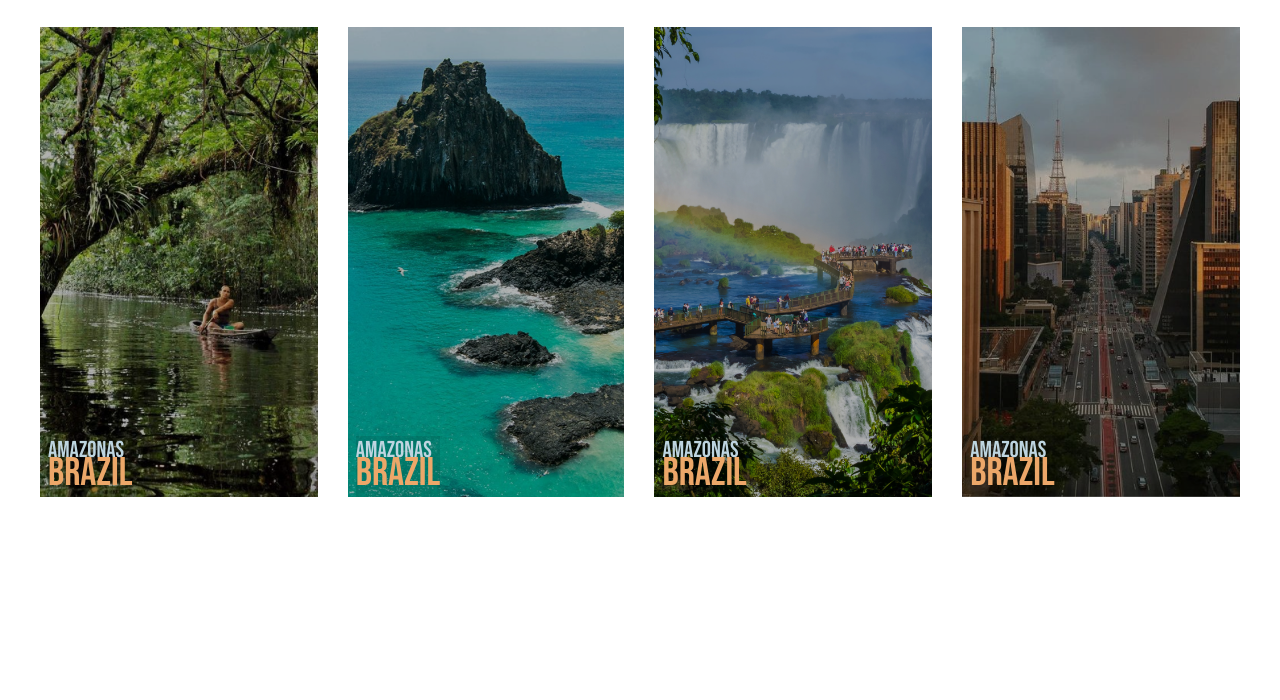
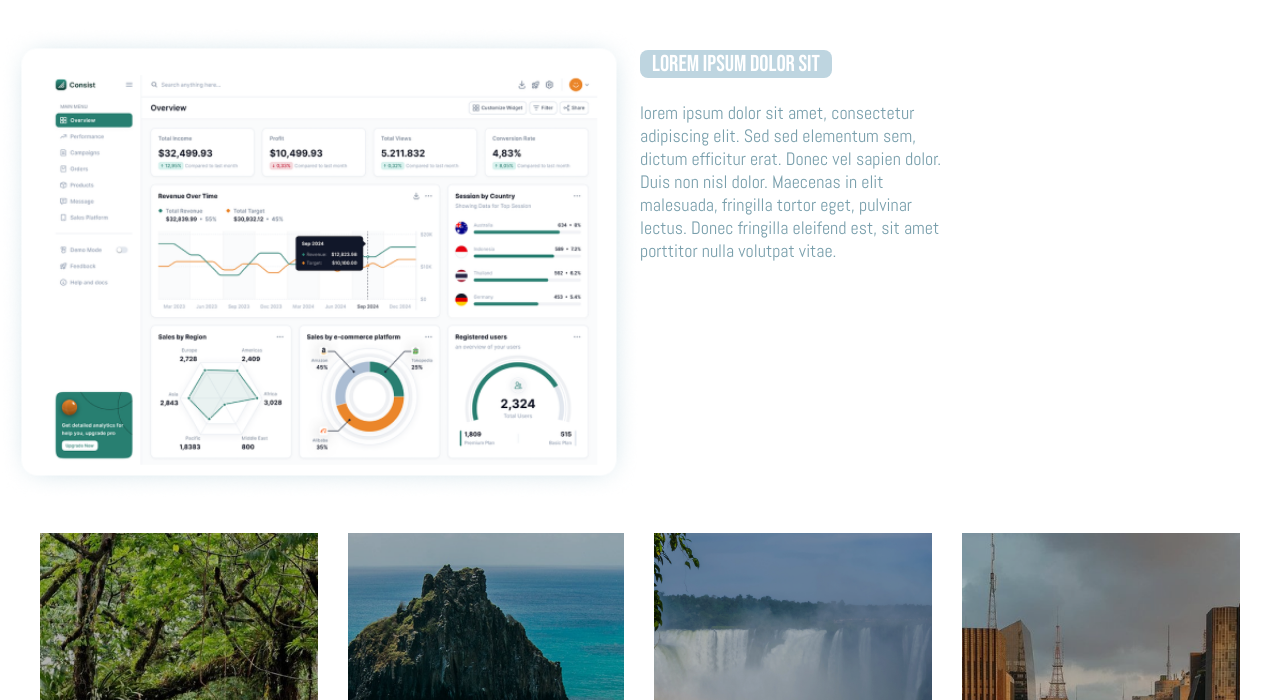
Before and after one commit to Insight-Trip/Insight-Trip, a plain HTML site: page Landing-Page/index.html in a window 1280 px wide. Shown: the part 1420-2120 px from the top of the page. Before the commit the page ends 1947 px from the top, so only its background shows below. Drawn offline with Linux system fonts and the light colour scheme.

Commit message:
'organização_desenvolvimento'

```diff
--- a/Landing-Page/assets/dom.js
+++ b/Landing-Page/assets/dom.js
@@ -1,45 +1,43 @@
 //Função para sombra na navbar no momento do scroll
-window.addEventListener('scroll', function () {
+function adicionarSombraNaNavbar() {
     let navbar = document.querySelector('.navbar');
 
-    if (this.window.scrollY > 0) {
+    if (window.scrollY > 0) {
         navbar.classList.add('shadow');
     } else {
         navbar.classList.remove('shadow');
     }
-});
+}
+
+let endPosition = window.scrollY;
 
 //Função para animação do nome InsightTrip da home com o scroll
-let endPosition = window.scrollY;
-
-document.addEventListener('scroll', function(){
+function animarTextoInsightTrip() {
     const text = document.querySelector('#insghtTrip-TextCover');
-
     const scrollY = window.scrollY;
 
     console.log(scrollY);
 
     let top = parseInt(window.getComputedStyle(text).top, 10);
 
-        if (isNaN(top)) top = 0;
+    if (isNaN(top)) top = 0;
 
-    if(scrollY > endPosition){
-        if(top < 409){
+    if (scrollY > endPosition) {
+        if (top < 409) {
             text.style.top = `${top + 100}px`;
         }
-    }else{
-        if(top >= 110)
-        text.style.top = `${top - 100}px`;
+    } else {
+        if (top >= 110)
+            text.style.top = `${top - 100}px`;
     }
 
-        console.log(top)
+    console.log(top);
 
-        endPosition = scrollY;
-
-})
+    endPosition = scrollY;
+}
 
 //Função para troca de imagens de tempos em tempos
-document.addEventListener('DOMContentLoaded', () =>{
+function inicializarTrocaDeImagens(tempoTroca) {
     const imageCover = document.getElementById('imageCover');
     const textCover = document.querySelector('#insghtTrip-TextCover');
     const listaImagens = ["assets/Images/tree-ocean.png",  "assets/Images/mar-sol.png", "assets/Images/mountain.png"]
@@ -69,7 +67,7 @@ document.addEventListener('DOMContentLoaded', () =>{
                 navbar.classList.add('second');
             }
 
-            if(posicaoImagem == 3){
+            if(posicaoImagem == 2){
 
                 textCover.classList.remove('second');
                 imageCover.classList.remove('second');
@@ -94,5 +92,17 @@ document.addEventListener('DOMContentLoaded', () =>{
 
     }
 
-    setInterval(changeImage, 5000);
-})
+    setInterval(changeImage, tempoTroca);
+}
+
+
+
+
+//Chamada das funções
+window.addEventListener('scroll', function () {
+    adicionarSombraNaNavbar();
+});
+
+document.addEventListener('scroll', animarTextoInsightTrip);
+
+document.addEventListener('DOMContentLoaded', inicializarTrocaDeImagens(5000));
--- a/Landing-Page/assets/style.css
+++ b/Landing-Page/assets/style.css
@@ -305,6 +305,63 @@ section {
     border-radius: 12px;
 }
 
+.container-como-funciona {
+    /* TAMANHO */
+    width: 100%;
+
+    /* ORGANIZAÇÃO DOS ELEMENTOS */
+    display: flex;
+    justify-content: space-around;
+}
+
+.container-como-funciona .area-img-winframe {
+    /* TAMANHO */
+    width: 50%;
+}
+
+.container-como-funciona .area-img-winframe img {
+    /* TAMANHO */
+    width: 100%;
+}
+
+.container-como-funciona .area-desc {
+    /* TAMANHO */
+    width: 50%;
+}
+
+.container-como-funciona .area-desc .card-desc {
+    /* TAMANHO */
+    width: 30%;
+
+    /* FONTE */
+    font-family: var(--titulos);
+    font-size: 23px;
+
+    /* ORGANIZAÇÃO DOS ELEMENTOS */
+    text-align: center;
+
+    /* CORES */
+    color: #ffff;
+    background-color: var(--blue-primary-bigFont);
+
+    /* ESPAÇAMENTO */
+    border-radius: 8px;
+
+}
+
+.container-como-funciona .area-desc .desc {
+    /* TAMANHO */
+    width: 50%;
+
+    /* FONTE */
+    font-family: var(--textos);
+    font-size: 18px;
+
+    /* CORES */
+    color: var(--blue-primary);
+}
+
+
 .container-servico {
     /* TAMANHO */
     width: 100%;
--- a/Landing-Page/index.html
+++ b/Landing-Page/index.html
@@ -61,7 +61,23 @@
             </div>
         </section>
 
-        <section id="servico">
+        <section id="como-funciona">
+            <div class="container-como-funciona">
+                <div class="area-img-winframe">
+                    <img src="assets/Images/winframe.png" alt="">
+                </div>
+                <div class="area-desc">
+                    <div class="card-desc">
+                        <p>LOREM IPSUM DOLOR SIT</p>
+                    </div>
+                    <div class="desc">
+                        lorem ipsum dolor sit amet, consectetur adipiscing elit. Sed sed elementum sem, dictum efficitur erat. Donec vel sapien dolor. Duis non nisl dolor. Maecenas in elit malesuada, fringilla tortor eget, pulvinar lectus. Donec fringilla eleifend est, sit amet porttitor nulla volutpat vitae.
+                    </div>
+                </div>
+            </div>
+        </section>
+
+        <section id="destinos">
             <div class="container-servico">
                 <div class="area-cards">
                     <div class="card">
```
